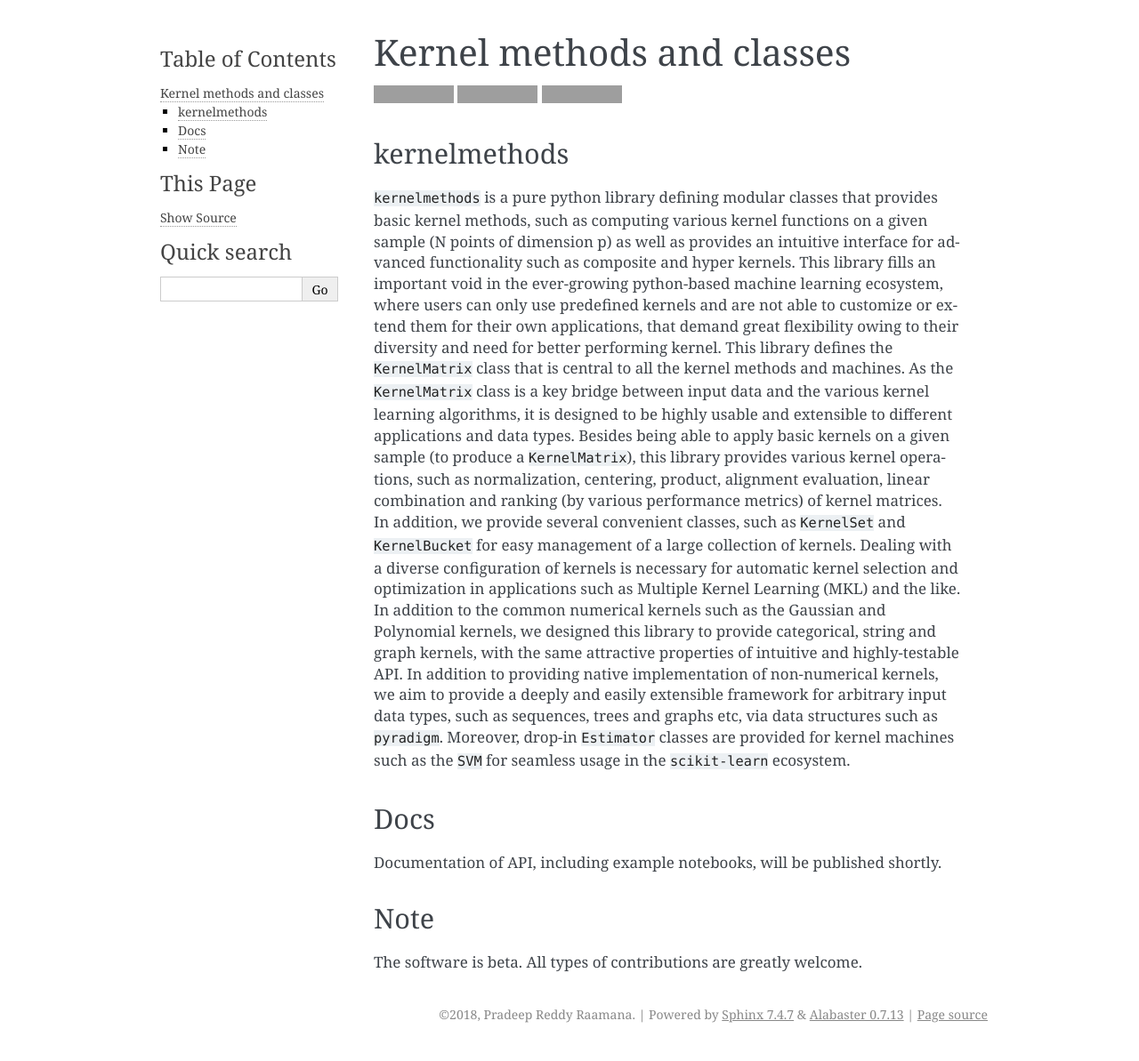
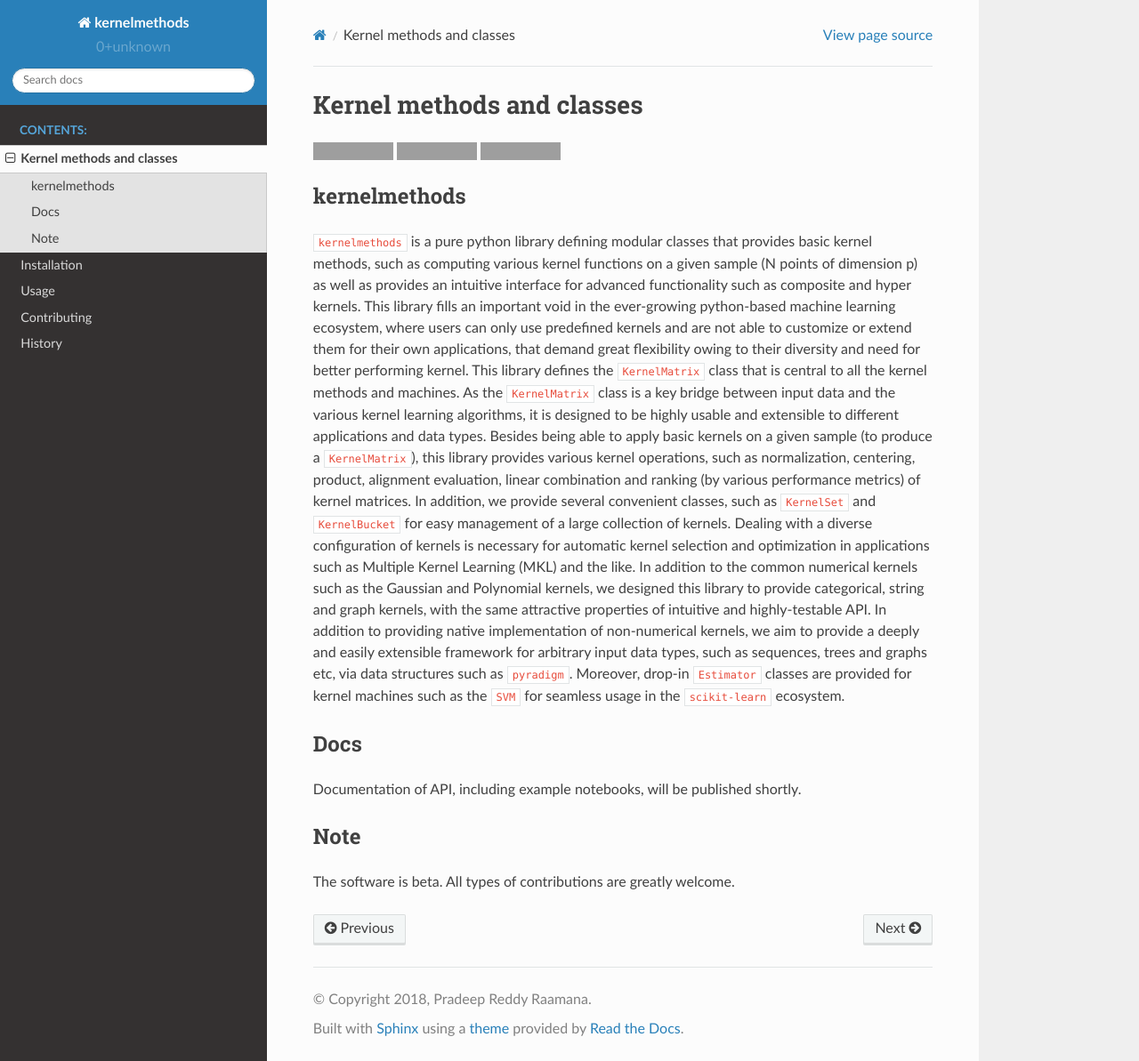
Before and after one commit to raamana/kernelmethods, a Sphinx documentation site: the page built from docs/readme.rst, in a window 1280 px wide and 1193 px high. Shown: the whole window at 89% size. Built offline with Sphinx 7.4.7 and the Read the Docs theme 2.0.0, drawn with Linux system fonts in a browser that asks for light colours; pages that are not in the unit, such as notebooks, are missing from menus; some of the changed lines change nothing that is shown; grey boxes are pictures that could not be loaded.

Commit message:
getting started with docs

```diff
--- a/docs/conf.py
+++ b/docs/conf.py
@@ -20,9 +20,20 @@
 #
 import os
 import sys
+
+# Get the project root dir, which is the parent dir of this
+cwd = os.getcwd()
+project_root = os.path.dirname(cwd)
+
 sys.path.insert(0, os.path.abspath('..'))
+sys.path.insert(0, project_root)
+
+sys.path.insert(0, os.path.abspath('../visualqc'))
+sys.path.insert(0, os.path.abspath('../../visualqc'))
+sys.path.insert(0, os.path.abspath('visualqc'))
 
 import kernelmethods
+import sphinx_rtd_theme
 
 # -- General configuration ---------------------------------------------
 
@@ -32,7 +43,14 @@ import kernelmethods
 
 # Add any Sphinx extension module names here, as strings. They can be
 # extensions coming with Sphinx (named 'sphinx.ext.*') or your custom ones.
-extensions = ['sphinx.ext.autodoc', 'sphinx.ext.viewcode']
+extensions = ['sphinx.ext.autodoc',
+              'sphinx.ext.intersphinx',
+              'sphinx.ext.mathjax',
+              'sphinx.ext.viewcode',
+              'sphinx.ext.githubpages',
+              'numpydoc',
+              'sphinxarg.ext',
+              'sphinx.ext.intersphinx']
 
 # Add any paths that contain templates here, relative to this directory.
 templates_path = ['_templates']
@@ -84,7 +102,9 @@ todo_include_todos = False
 # The theme to use for HTML and HTML Help pages.  See the documentation for
 # a list of builtin themes.
 #
-html_theme = 'alabaster'
+# html_theme = 'alabaster'
+html_theme = "sphinx_rtd_theme"
+html_theme_path = [sphinx_rtd_theme.get_html_theme_path()]
 
 # Theme options are theme-specific and customize the look and feel of a
 # theme further.  For a list of options available for each theme, see the
```
